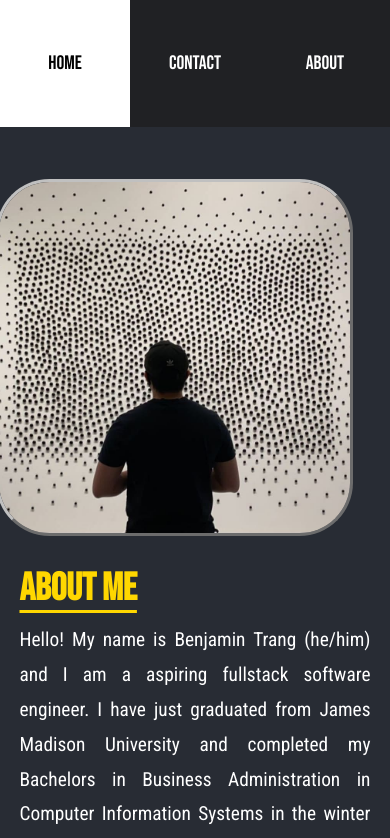
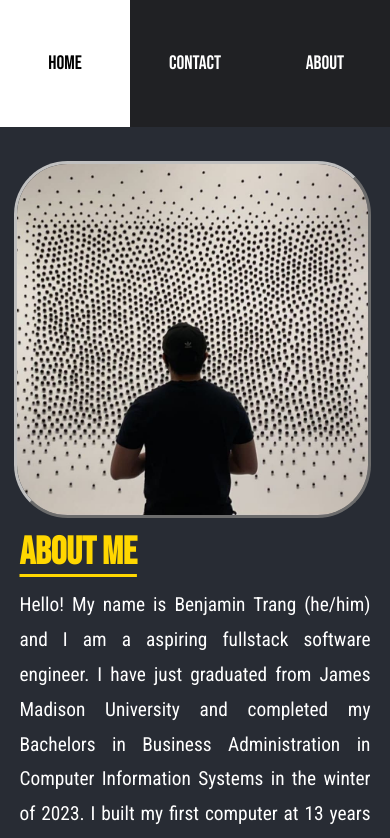
Before and after one commit to BT-Compile/B-TCODE, a React (Create React App) app in the folder my-app/: page /About in a window 390 px wide. Shown: the top 838 px of the page. Built offline with nearby package versions, Linux system fonts and the light colour scheme.

Commit message:
Update App.css

```diff
--- a/my-app/src/Pages/Components/App.css
+++ b/my-app/src/Pages/Components/App.css
@@ -306,7 +306,7 @@ a {
   #hike {
     max-width: 100%;
     height: auto;
-    margin: 5%;
+    margin: auto;
     width: 400px;
     border-radius: 15%;
     border: silver outset 3px;
@@ -332,7 +332,8 @@ a {
     font-family: 'Bebas Neue', cursive;
   }
 
-  .containerText {
+  .containerText,
+  .containerTextAbout {
     margin: 0 5% 5% 5%;
     text-align: justify;
   }
@@ -360,11 +361,6 @@ a {
     height: auto;
   }
 
-  .containerTextAbout {
-    margin: 0% 5% 5% 5%;
-    text-align: justify;
-  }
-
   .skillsbox {
     background-color: #202124;
     font-size: large;
```
